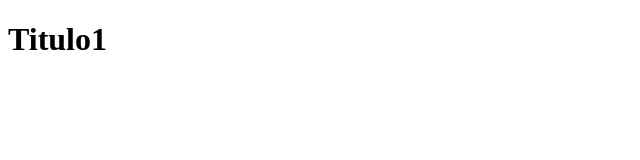
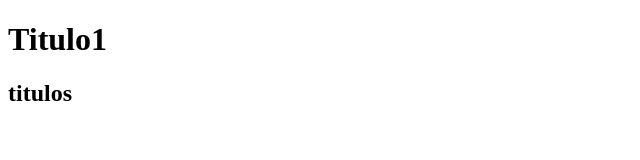
Before and after one commit to ralph45/csss, a plain HTML site: page index.html in a window 1280 px wide. Shown: the whole page, without its empty margins (0-640 px from the left). Drawn offline with Linux system fonts and the light colour scheme.

Commit message:
Update index.html

```diff
--- a/index.html
+++ b/index.html
@@ -10,5 +10,6 @@
     <h1>
         Titulo1
     </h1>
+    <h2>titulos </h2>
 </body>
 </html>
```
